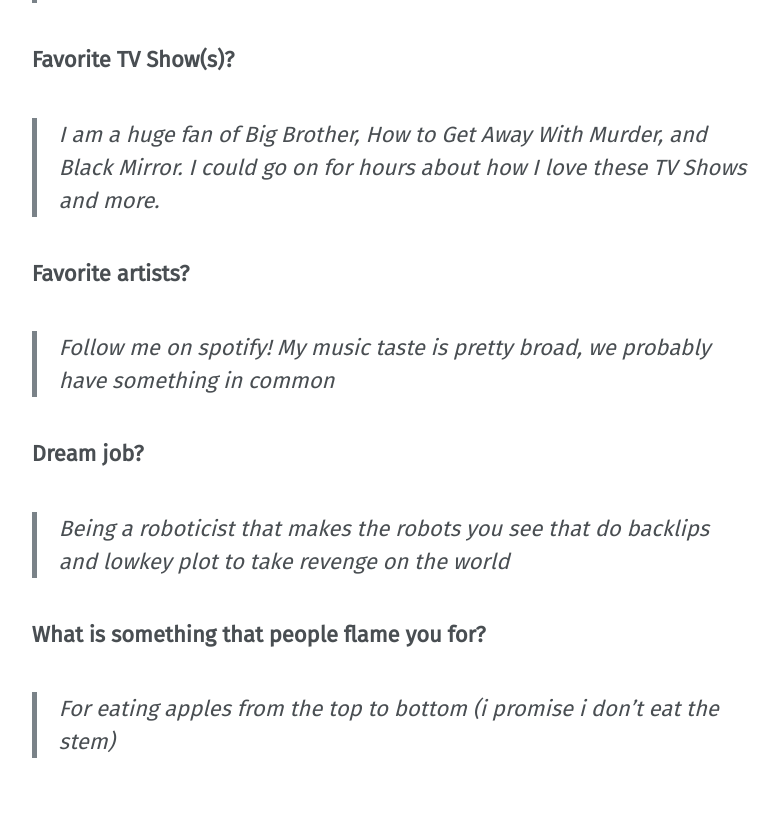
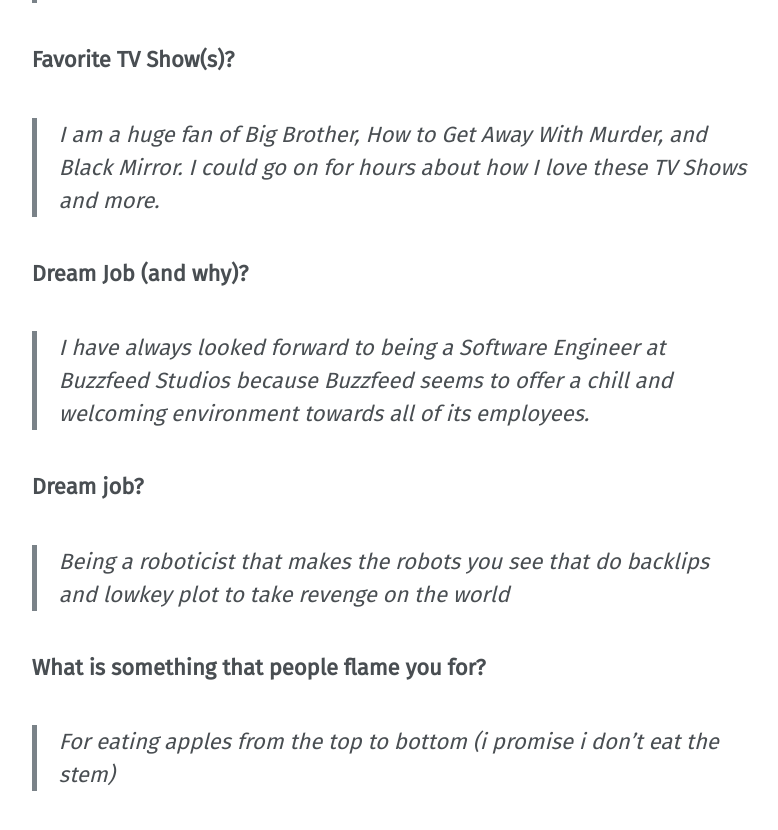
Before and after one commit to vtfasa/vtfasa.github.io, a Jekyll site: the page built from _pages/officers/promo_web.md, in a window 1280 px wide and 900 px high, scrolled down 3508 px. Shown: the top 830 px of the window, without its empty margins (252-1030 px from the left). Built offline with Jekyll 4.4.1, drawn with Linux system fonts in a browser that asks for light colours; some web fonts are replaced.

Commit message:
Update promo_web.md

```diff
--- a/_pages/officers/promo_web.md
+++ b/_pages/officers/promo_web.md
@@ -90,9 +90,9 @@ permalink: /officers/promo_web/
 
 > *I am a huge fan of Big Brother, How to Get Away With Murder, and Black Mirror. I could go on for hours about how I love these TV Shows and more.*
 
-### **Favorite artists?**
+### **Dream Job (and why)?**
 
-> *Follow me on spotify! My music taste is pretty broad, we probably have something in common*
+> *I have always looked forward to being a Software Engineer at Buzzfeed Studios because Buzzfeed seems to offer a chill and welcoming environment towards all of its employees.*
 
 ### **Dream job?**
 
```
